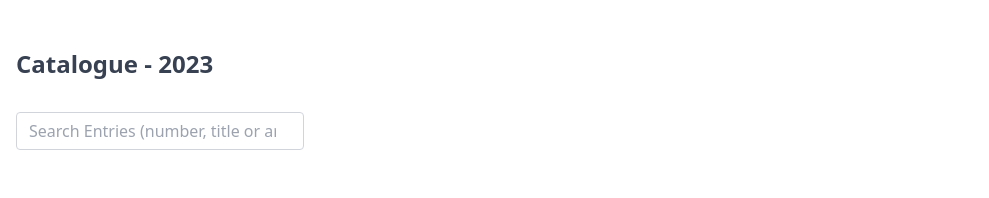
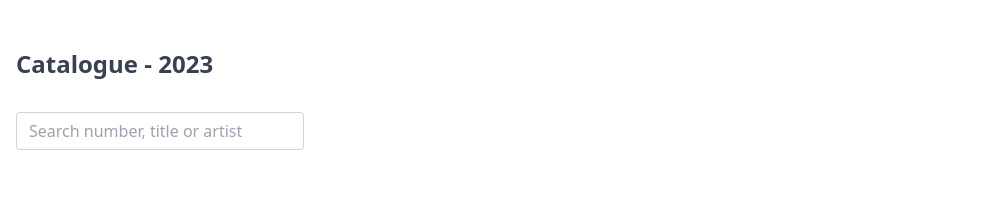
Before and after one commit to westborn/sb-catalogue, a SvelteKit app: page / in a window 1280 px wide. Shown: the top 198 px of the page, without its empty margins (0-989 px from the left). Built offline with nearby package versions, Linux system fonts and the light colour scheme.

Commit message:
change Search box label

```diff
--- a/src/routes/+page.svelte
+++ b/src/routes/+page.svelte
@@ -38,7 +38,7 @@
 			bind:value={searchTerm}
 			type="search"
 			class="w-full rounded border border-solid border-gray-300 bg-white px-3 py-1.5 text-base font-normal text-gray-700 transition ease-in-out focus:border-blue-600 focus:bg-white focus:text-gray-700 focus:outline-none"
-			placeholder="Search Entries (number, title or artist)"
+			placeholder="Search number, title or artist"
 			aria-label="Search"
 		/>
 	</div>
```
